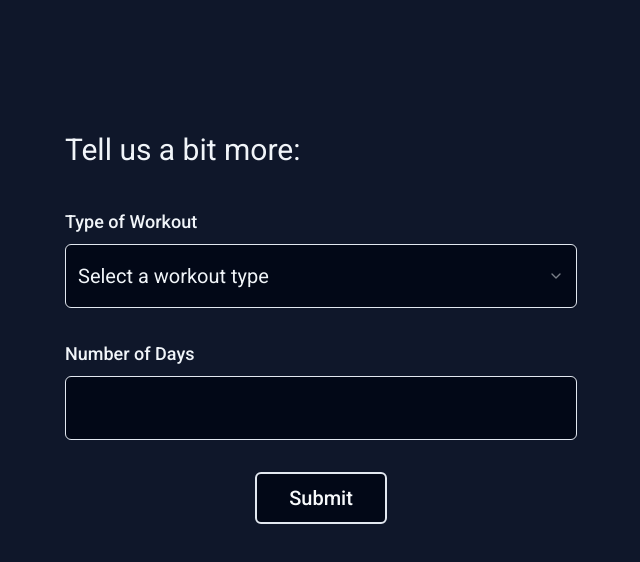
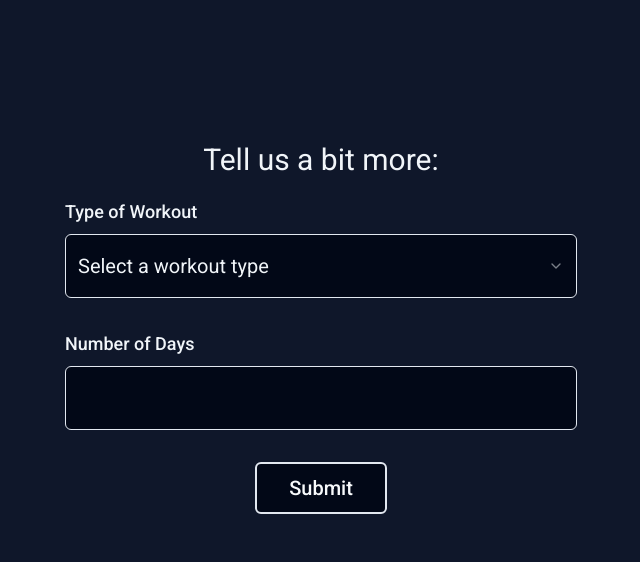
Before and after one commit to m1del/code4change, a React (Vite) app: page /options in a window 1280 px wide. Shown: the top 562 px of the page, without its empty margins (319-959 px from the left). Built offline with nearby package versions, Linux system fonts and the light colour scheme.

Commit message:
animations

```diff
--- a/src/components/Animation/FadeIn.tsx
+++ b/src/components/Animation/FadeIn.tsx
@@ -43,7 +43,8 @@ export const FadeIn = ({
       style={{
         position: "relative",
         width,
-        margin: "auto",
+        marginLeft: "auto",
+        marginRight: "auto",
       }}
     >
       <motion.div
--- a/src/components/OptionMenu/Options.tsx
+++ b/src/components/OptionMenu/Options.tsx
@@ -1,7 +1,7 @@
 import { zodResolver } from "@hookform/resolvers/zod";
 import { useForm } from "react-hook-form";
 import { z } from "zod";
-
+import { FadeIn } from "../Animation/FadeIn";
 import { Button } from "@/components/ui/button";
 import {
   Form,
@@ -57,7 +57,9 @@ export default function Options() {
 
   return (
     <div className="flex flex-col w-[40%] h-screen justify-center pb-36">
-      <h3 className="text-3xl mb-10">Tell us a bit more:</h3>
+      <FadeIn direction="none">
+        <h3 className="text-3xl mb-5">Tell us a bit more:</h3>
+      </FadeIn>
       <Form {...form}>
         <form onSubmit={form.handleSubmit(onSubmit)} className="space-y-8">
           <FormField
@@ -65,7 +67,10 @@ export default function Options() {
             name="type_workout"
             render={({ field }) => (
               <FormItem>
-                <FormLabel className="text-lg">Type of Workout</FormLabel>
+                <FormLabel delay={0.75} className="text-lg">
+                  Type of Workout
+                </FormLabel>
+                <FadeIn direction="left" delay={0.65} width="100%">
                   <Select
                     onValueChange={field.onChange}
                     defaultValue={field.value}
@@ -76,11 +81,14 @@ export default function Options() {
                       </SelectTrigger>
                     </FormControl>
                     <SelectContent>
-                    <SelectItem value="Weightlifting">Weightlifting</SelectItem>
+                      <SelectItem value="Weightlifting">
+                        Weightlifting
+                      </SelectItem>
                       <SelectItem value="Cardio">Cardio</SelectItem>
                       <SelectItem value="Calisthenics">Calisthenics</SelectItem>
                     </SelectContent>
                   </Select>
+                </FadeIn>
                 <FormMessage />
               </FormItem>
             )}
@@ -90,16 +98,20 @@ export default function Options() {
             name="num_days"
             render={({ field }) => (
               <FormItem>
-                <FormLabel className="text-lg">Number of Days</FormLabel>
+                <FormLabel delay={0.35} className="text-lg">
+                  Number of Days
+                </FormLabel>
                 <Input type="number" {...field} />
                 <FormMessage />
               </FormItem>
             )}
           />
           <div className="w-full flex justify-center">
+            <FadeIn direction="none">
               <Button size="lg" type="submit" className="text-xl border-2">
                 Submit
               </Button>
+            </FadeIn>
           </div>
         </form>
       </Form>
--- a/src/components/Workout/Workout.tsx
+++ b/src/components/Workout/Workout.tsx
@@ -10,7 +10,6 @@ import {
 import { Card, CardContent } from "@/components/ui/card";
 import { useSearchParams } from "react-router-dom";
 import { sendWorkoutPlanRequest } from "@/services/api";
-
 
 const workouts = [
   {
@@ -151,10 +150,6 @@ export default function Workout() {
   const type_workout = params.get("type_workout") || "Weightlifting";
   const num_days = params.get("num_days") || 4;
 
-
-
-
-
   const getWorkout = (exercise) => {
     const pattern = /\([^)]*\)/g;
 
@@ -171,7 +166,7 @@ export default function Workout() {
 
     try {
       const response = await fetch(
-        `http://localhost:5000/searchYoutubeVideos?query=${result}`,
+        `http://127.0.0.1:5000/searchYoutubeVideos?query=${result}`
       );
       const data = await response.json();
       setWorkoutVideos(data);
@@ -239,7 +234,7 @@ export default function Workout() {
               onClick={() =>
                 window.open(
                   `https://www.youtube.com/results?search_query=${searchQuery}`,
-                  "_blank",
+                  "_blank"
                 )
               }
               className="mt-4 px-4 py-2 bg-blue-500 text-white rounded"
--- a/src/components/ui/form.tsx
+++ b/src/components/ui/form.tsx
@@ -9,9 +9,9 @@ import {
   FormProvider,
   useFormContext,
 } from "react-hook-form";
-
 import { cn } from "@/lib/utils";
 import { Label } from "@/components/ui/label";
+import { FadeIn } from "../Animation/FadeIn";
 
 const Form = FormProvider;
 
@@ -91,12 +91,14 @@ const FormLabel = React.forwardRef<
   const { error, formItemId } = useFormField();
 
   return (
+    <FadeIn direction="left" width="100%" delay={props.delay}>
       <Label
         ref={ref}
         className={cn(error && "text-destructive", className)}
         htmlFor={formItemId}
         {...props}
       />
+    </FadeIn>
   );
 });
 FormLabel.displayName = "FormLabel";
--- a/src/components/ui/input.tsx
+++ b/src/components/ui/input.tsx
@@ -1,6 +1,7 @@
 import * as React from "react";
 
 import { cn } from "@/lib/utils";
+import { FadeIn } from "../Animation/FadeIn";
 
 export interface InputProps
   extends React.InputHTMLAttributes<HTMLInputElement> {}
@@ -8,6 +9,7 @@ export interface InputProps
 const Input = React.forwardRef<HTMLInputElement, InputProps>(
   ({ className, type, ...props }, ref) => {
     return (
+      <FadeIn direction="left" width="100%" delay={0.25}>
         <input
           type={type}
           className={cn(
@@ -17,6 +19,7 @@ const Input = React.forwardRef<HTMLInputElement, InputProps>(
           ref={ref}
           {...props}
         />
+      </FadeIn>
     );
   }
 );
```
Lines whose indentation alone changed are shown as unchanged.
